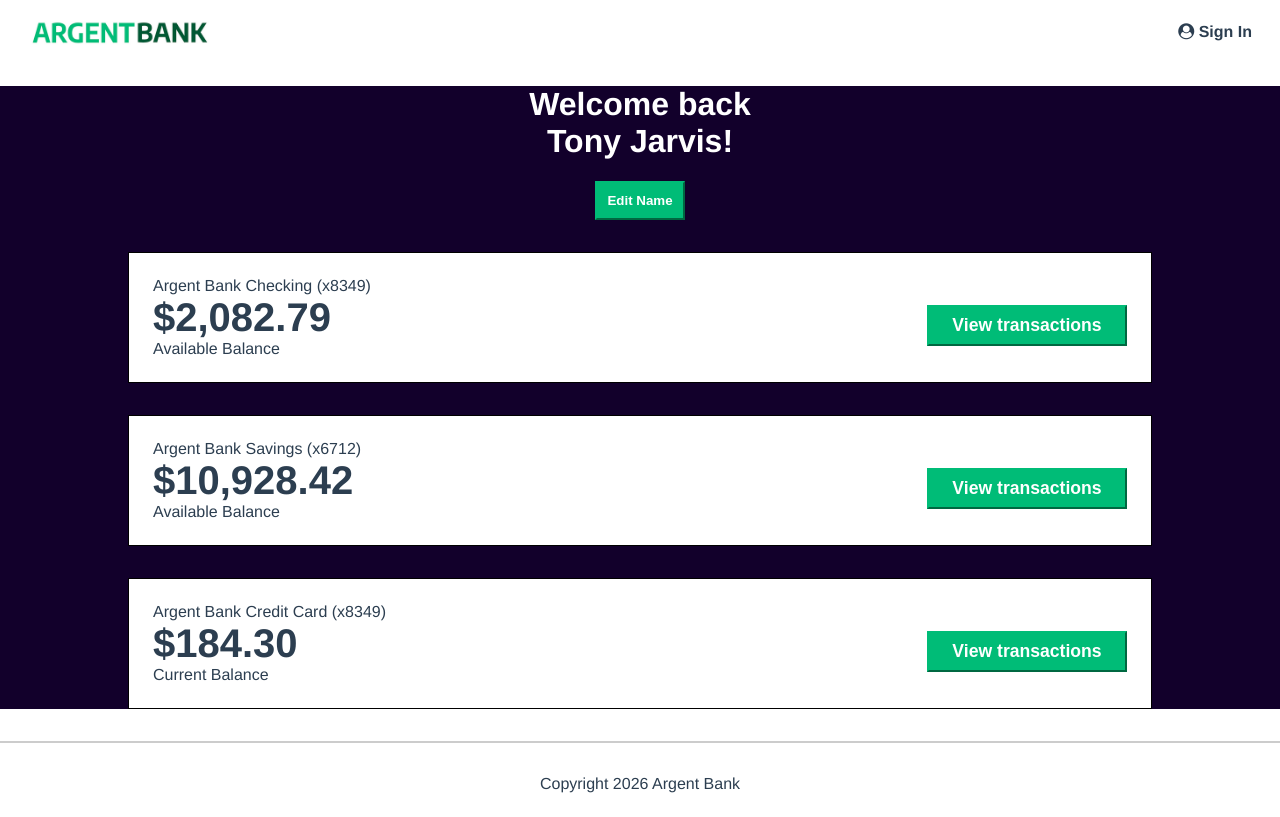
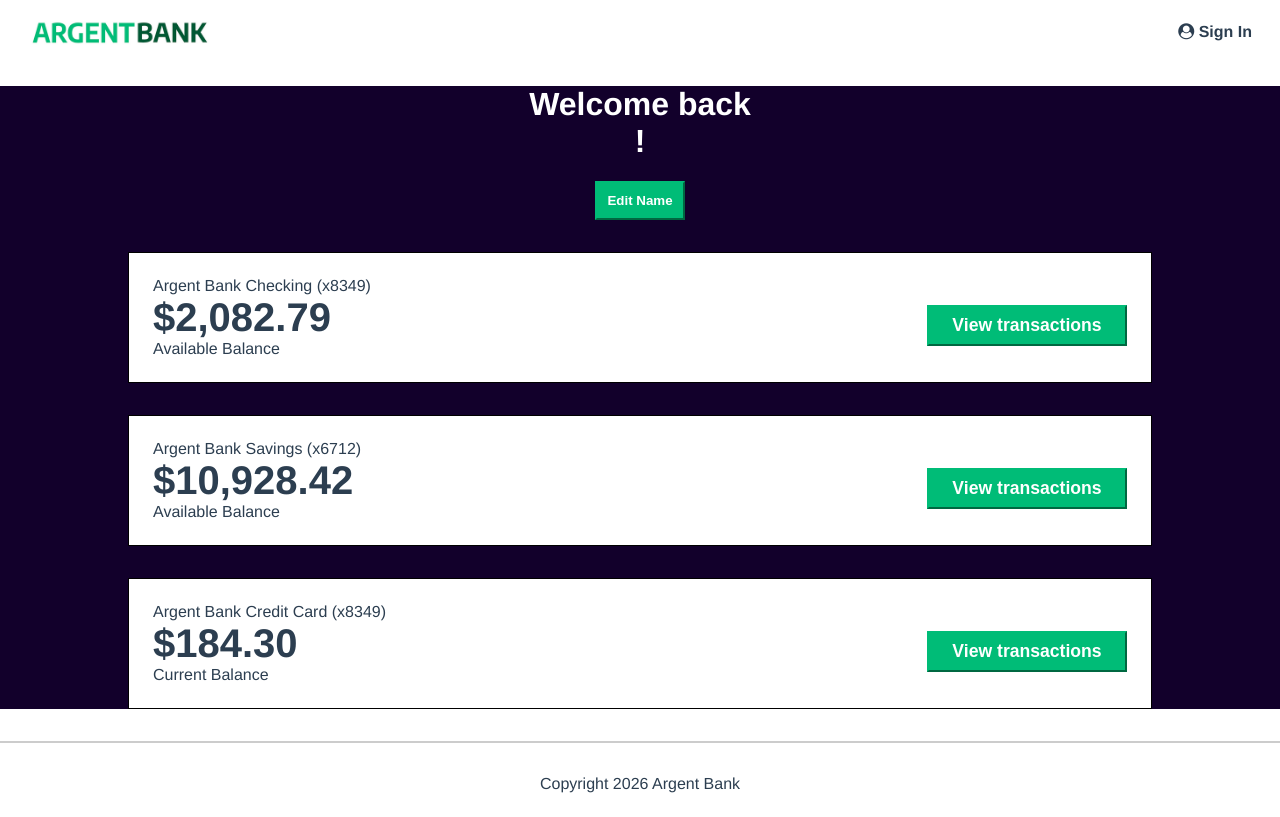
Before and after one commit to HutchAlpha/OpenClassRoom-Projet13-ArgentBank, a React (Vite) app: page /user in a window 1280 px wide. Built offline with nearby package versions, Linux system fonts and the light colour scheme.

Commit message:
Ajout récolte donnée Utilisateur pour redux

```diff
--- a/src/pages/SignInPage.jsx
+++ b/src/pages/SignInPage.jsx
@@ -31,10 +31,26 @@ function SignInPage() {
 
       localStorage.setItem('token', token)
 
+      //!Envoie a Redux
       dispatch(GestionToken(token))
       dispatch(GestionConnexion(true))
 
+      //! Récupération des données de l'utilisateur
+      const donneesUser = await axios.get(
+        'http://localhost:3001/api/v1/user/profile',
+        {
+          headers: {
+            Authorization: `Bearer ${token}`,
+          },
+        })
+
+      console.log(donneesUser.data)
+
+      //!Envoie a Redux
+      dispatch(GestionUser(donneesUser.data.body))
+
       navigate('/user')
+
     } catch (error) {
       console.log('LOGIN ERROR:', error.response?.data)
     }
--- a/src/pages/UserPage.jsx
+++ b/src/pages/UserPage.jsx
@@ -5,8 +5,8 @@ import { GestionConnexion, GestionToken, GestionUser } from '../redux/bankSlice.
 
 function UserPage() {
   const [isEditing, setIsEditing] = useState(false)
-  const [firstName, setFirstName] = useState('Tony')
-  const [lastName, setLastName] = useState('Jarvis')
+  const [firstName, setFirstName] = useState('')
+  const [lastName, setLastName] = useState('')
   const [editFirst, setEditFirst] = useState(firstName)
   const [editLast, setEditLast] = useState(lastName)
 
```
